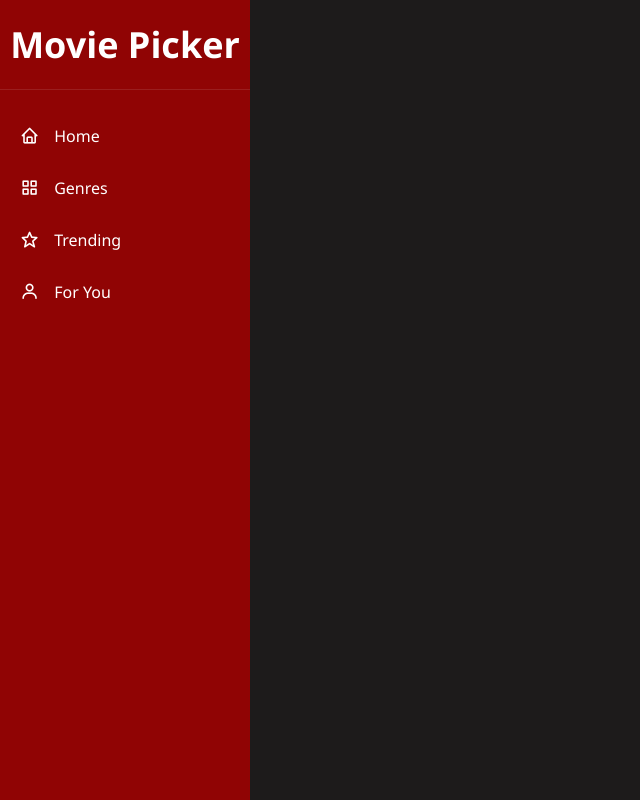
After one commit to finneganblack358-max/movie-picker, a Flask app: page /watch_later in a window 1280 px wide. The commit adds this page. Shown: the whole page, without its empty margins (0-640 px from the left). Run offline with Flask 3, Linux system fonts and the light colour scheme.

Commit message:
Watch-later page setup

```diff
--- a/api/routes.py
+++ b/api/routes.py
@@ -114,3 +114,7 @@ def for_you():
         movies = []
 
     return render_template("for_you.html", movies=movies)
+
+@api.route("/watch_later")
+def watch_later():
+    return render_template("watch_later.html")
--- a/templates/for_you.html
+++ b/templates/for_you.html
@@ -31,6 +31,12 @@
                     <span class="link-name">Trending</span>
                 </a>
             </li>
+            <li>
+                <a href="{{ url_for('api.watch_later') }}">
+                    <i class='bx bx-time'></i>
+                    <span class="link-name">Watch Later</span>
+                </a>
+            </li>
         </ul>
     </div>
 
--- a/templates/genres.html
+++ b/templates/genres.html
@@ -30,6 +30,12 @@
           <a href="{{ url_for('api.for_you') }}">
             <i class='bx bx-user'></i>
             <span class="link-name">For You</span>
+          </a>
+        </li>
+        <li>
+          <a href="{{ url_for('api.watch_later') }}">
+            <i class='bx bx-time'></i>
+            <span class="link-name">Watch Later</span>
           </a>
         </li>
       </ul>
--- a/templates/index.html
+++ b/templates/index.html
@@ -29,6 +29,12 @@
           <a href="{{ url_for('api.for_you') }}">
             <i class='bx bx-user'></i>
             <span class="link-name">For You</span>
+          </a>
+        </li>
+        <li>
+          <a href="{{ url_for('api.watch_later') }}">
+            <i class='bx bx-time'></i>
+            <span class="link-name">Watch Later</span>
           </a>
         </li>
       </ul>
--- a/templates/trending.html
+++ b/templates/trending.html
@@ -29,6 +29,12 @@
                 <a href="{{ url_for('api.for_you') }}">
                     <i class='bx bx-user'></i>
                     <span class="link-name">For You</span>
+                </a>
+            </li>
+            <li>
+                <a href="{{ url_for('api.watch_later') }}">
+                    <i class='bx bx-time'></i>
+                    <span class="link-name">Watch Later</span>
                 </a>
             </li>
         </ul>
--- /dev/null
+++ b/templates/watch_later.html
@@ -0,0 +1,47 @@
+<!DOCTYPE html>
+<html lang="en">
+<head>
+    <meta charset="UTF-8">
+    <meta name="viewport" content="width=device-width, initial-scale=1.0">
+    <title>Movie Picker</title>
+    <link href="https://cdn.jsdelivr.net/npm/boxicons@2.1.4/css/boxicons.min.css" rel="stylesheet">
+    <link href="{{ url_for('static', filename='style.css') }}" rel="stylesheet">
+</head>
+<body>
+    <div class="sidebar">
+      <div class="logo">
+        <h2>Movie Picker</h2>
+      </div>
+      <ul class="nav-links">
+        <li>
+          <a href="{{ url_for('api.index') }}">
+            <i class="bx bx-home"></i>
+            <span class="link-name">Home</span>
+          </a>
+        </li>
+        <li>
+          <a href="{{ url_for('api.genres') }}">
+            <i class="bx bx-grid-alt"></i>
+            <span class="link-name">Genres</span>
+          </a>
+        </li>
+        <li>
+          <a href="{{ url_for('api.trending_movies') }}">
+            <i class='bx bx-star'></i>
+            <span class="link-name">Trending</span>
+          </a>
+        </li>
+        <li>
+          <a href="{{ url_for('api.for_you') }}">
+            <i class='bx bx-user'></i>
+            <span class="link-name">For You</span>
+          </a>
+        </li>
+      </ul>
+    </div>
+    <div class="main-content">
+
+    </div>
+    <script src="{{ url_for('static', filename='script.js') }}"></script>
+</body>
+</html>
```
Also changed, not shown: static/watch_later.js (added).
